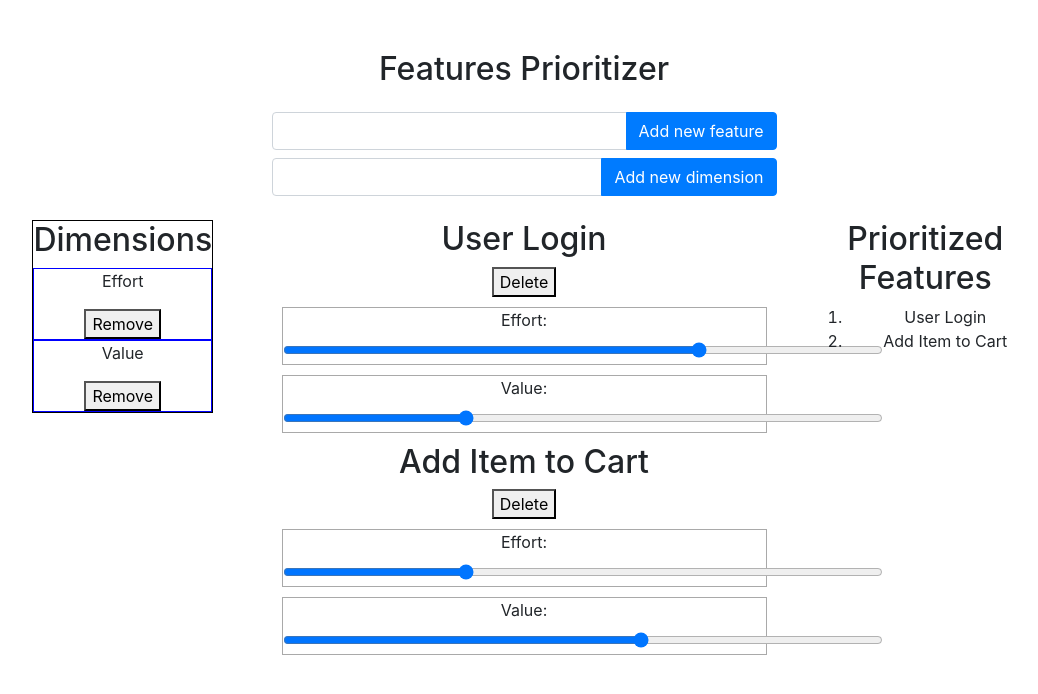
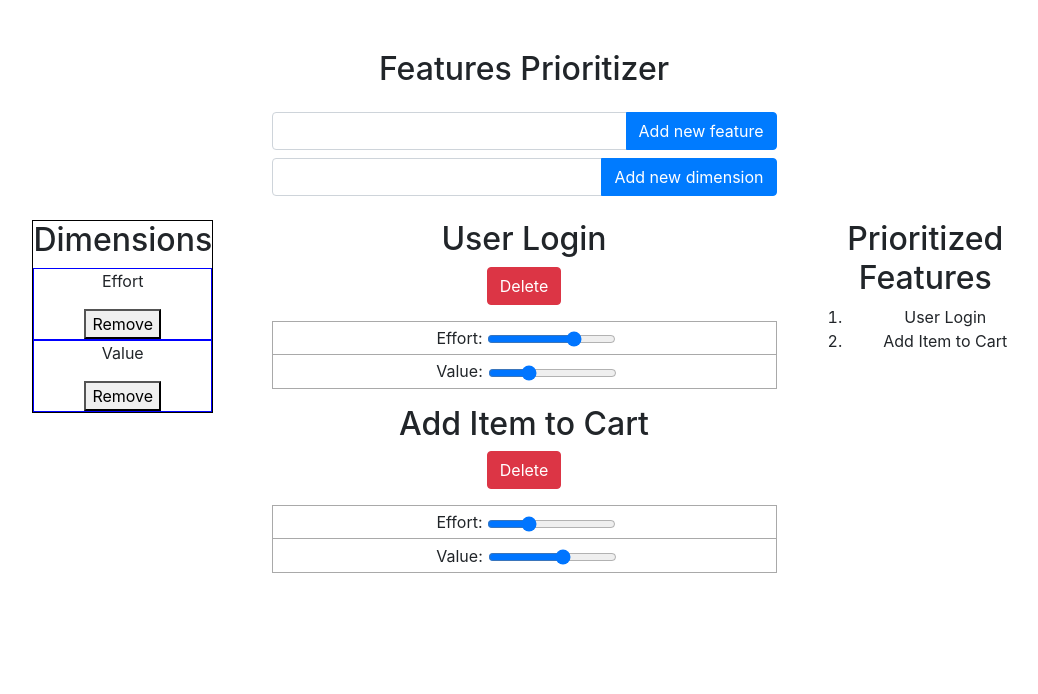
Before and after one commit to jpaulorio/features-prioritizer, a React (Create React App) app: page / in a window 1280 px wide. Shown: the top 694 px of the page, without its empty margins (116-1154 px from the left). Built offline with nearby package versions, Linux system fonts and the light colour scheme.

Commit message:
[AK] adds readability improvements to code & tidies up positioning / bordering of components

```diff
--- a/src/components/dimensionView/DimensionView.css
+++ b/src/components/dimensionView/DimensionView.css
@@ -1,8 +1,22 @@
 .DimensionView {
     border: 1px solid darkgray;
-    margin: 10px;
+    height: 34px;
+    display: flex;
+    align-items: center;
+    justify-content: center;
+
+}
+
+.DimensionView:not(:first-child) {
+    border-top: 0;
+}
+
+.DimensionView label {
+    margin: 0;
 }
 
 input[type="range"] {
-    width:600px;
+    position: relative;
+    top: 0.1rem;
+    left: 0.3rem;
   }
--- a/src/components/featureView/FeatureView.jsx
+++ b/src/components/featureView/FeatureView.jsx
@@ -3,10 +3,17 @@ import DimensionsPane from '../dimensionsPane/DimensionsPane';
 
 const featureView = props => {
     return (
-        <div>
+        <div className="mb-3">
             <h2>{props.name}</h2>
-            <button data-featureindex={props.index} onClick={props.onRemoveFeature}>Delete</button>
-            <DimensionsPane onMoveDimension={props.onMoveDimension} dimensions={props.dimensions} values={props.values} onDimensionChange={props.onDimensionChange} featureName={props.name}></DimensionsPane>
+            <button type="button"
+                    className="btn btn-danger mb-3"
+                    data-featureindex={props.index} onClick={props.onRemoveFeature}>Delete</button>
+            <DimensionsPane onMoveDimension={props.onMoveDimension}
+                            dimensions={props.dimensions}
+                            values={props.values}
+                            onDimensionChange={props.onDimensionChange}
+                            featureName={props.name}>
+            </DimensionsPane>
         </div>
     );
 };
```
Also changed, not shown: src/components/dimensionView/DimensionView.jsx (+10 -1 lines).
